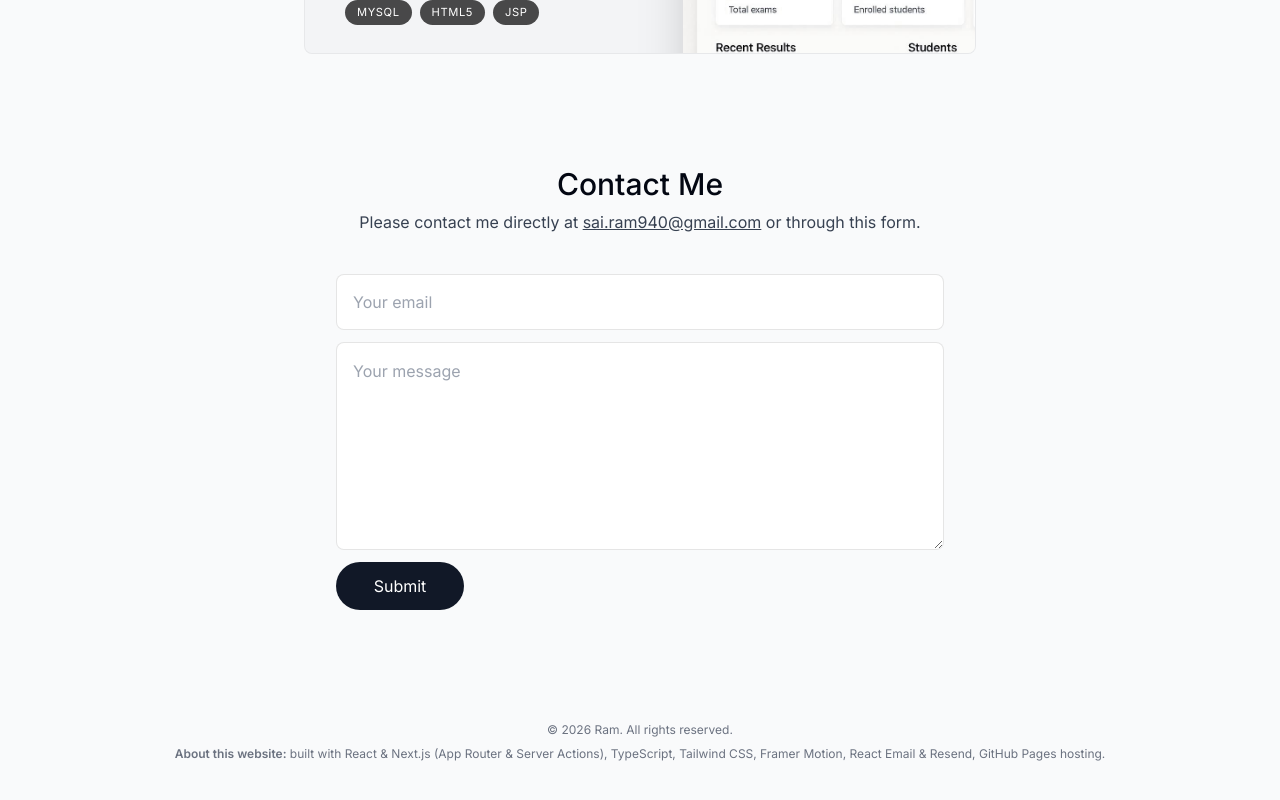
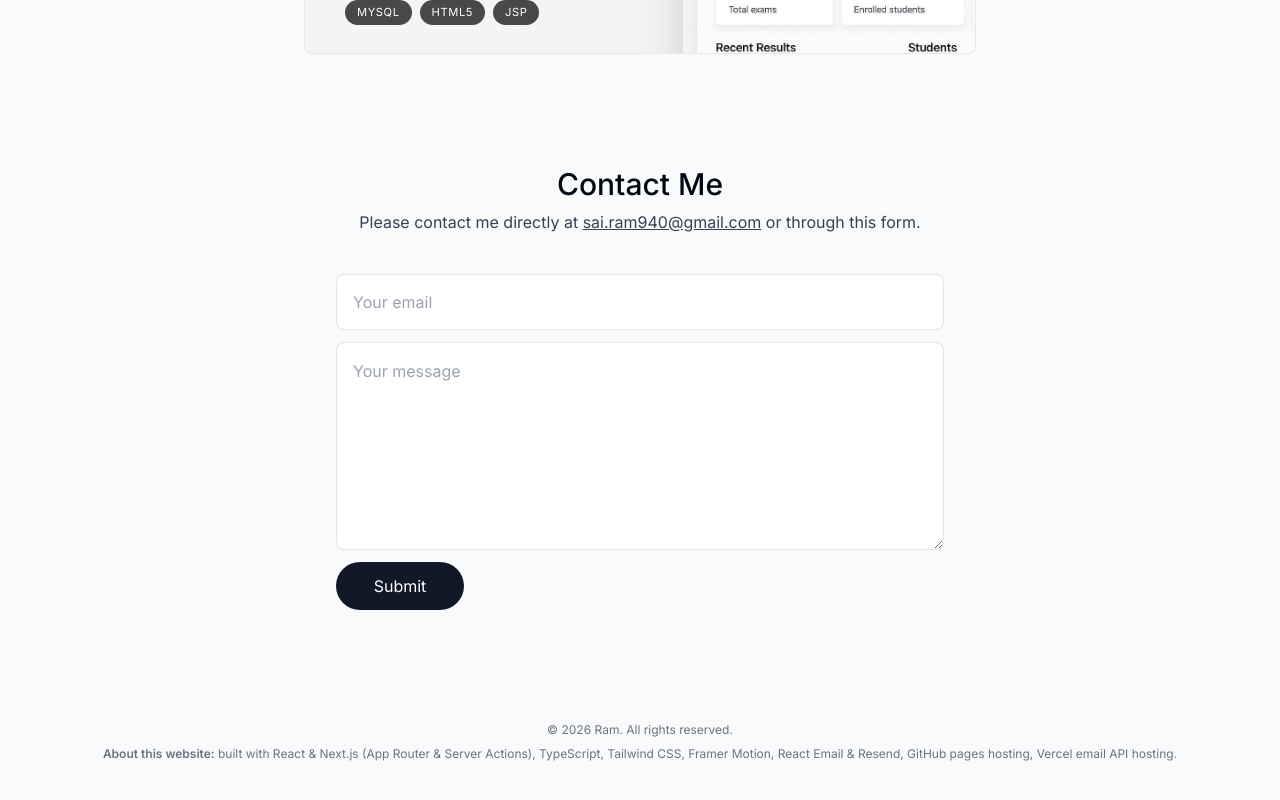
Before and after one commit to sairam940/portfolio-source, a Next.js app: page / in a window 1280 px wide. Shown: the part 6625-7425 px from the top of the page. Built offline with nearby package versions, Linux system fonts and the light colour scheme.

Commit message:
Updated readme and footer

```diff
--- a/components/footer.tsx
+++ b/components/footer.tsx
@@ -9,7 +9,7 @@ export default function Footer() {
       <p className="text-xs">
         <span className="font-semibold">About this website:</span> built with
         React & Next.js (App Router & Server Actions), TypeScript, Tailwind CSS,
-        Framer Motion, React Email & Resend, GitHub Pages hosting.
+        Framer Motion, React Email & Resend, GitHub pages hosting, Vercel email API hosting.
       </p>
     </footer>
   );
```
Also changed, not shown: 1 other file (tests, documents, lock files or other folders).
